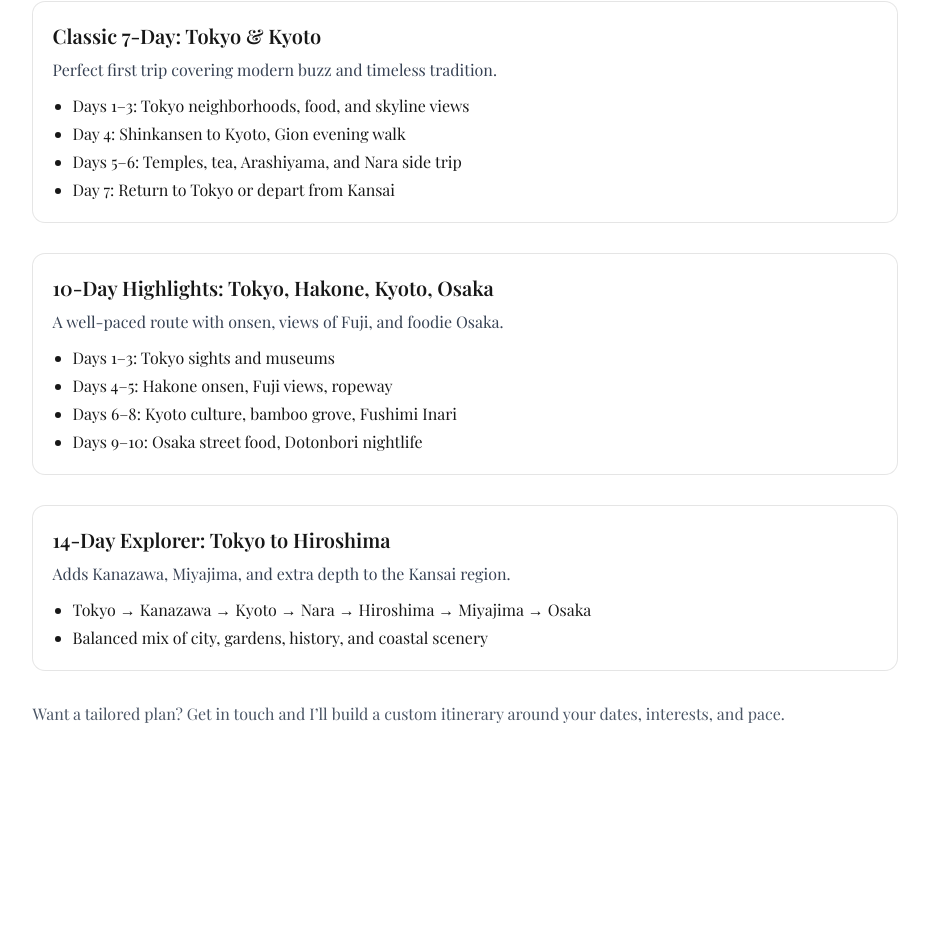
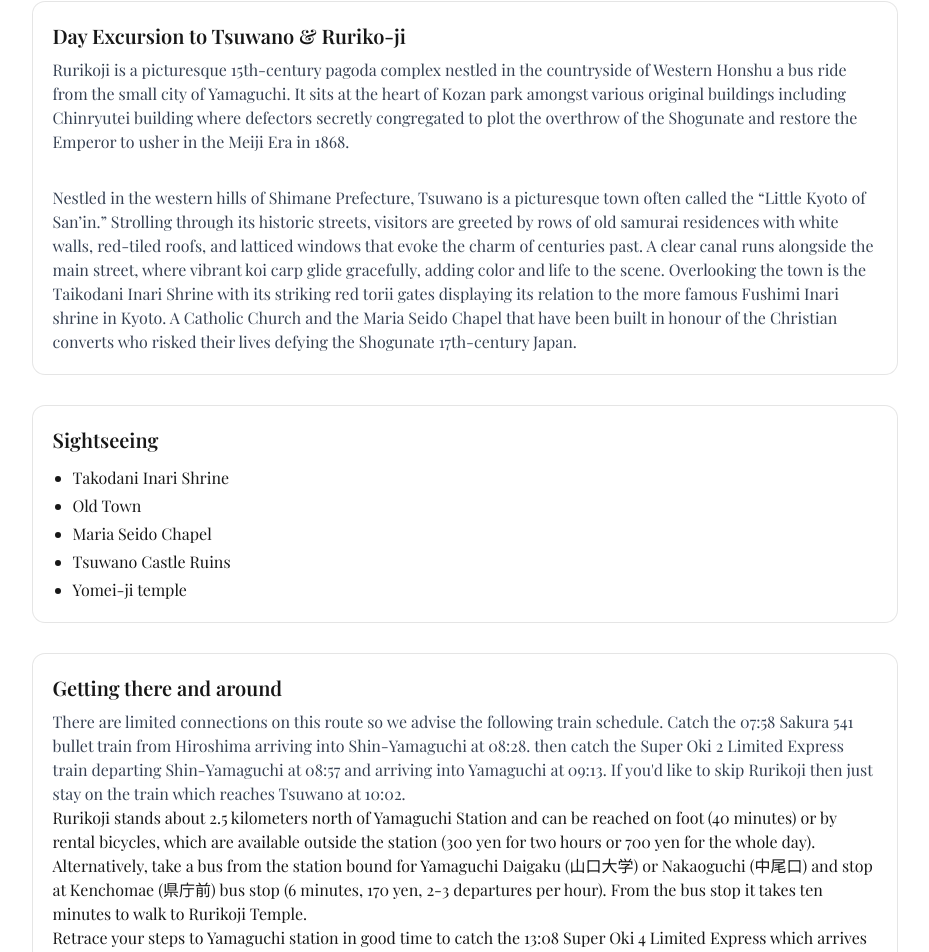
Before and after one commit to rikharthulee/Japan-Man, a Next.js app: page /examples in a window 1280 px wide. Shown: the part 336-1288 px from the top of the page, without its empty margins (168-1097 px from the left). Before the commit the page ends 1102 px from the top, so only its background shows below. Built offline with nearby package versions, Linux system fonts and the light colour scheme.

Commit message:
Created contact form and updated sample intinerary

```diff
--- /dev/null
+++ b/src/app/contact/page.jsx
@@ -0,0 +1,14 @@
+import ContactForm from "@/components/ContactForm";
+
+export default function ContactPage() {
+  return (
+    <main className="mx-auto max-w-4xl px-4 py-10">
+      <div className="border-t-2 border-black/10 pt-4">
+        <h1 className="text-3xl md:text-4xl font-medium">Contact</h1>
+        <div className="border-b-2 border-black/10 mt-3" />
+      </div>
+
+      <ContactForm />
+    </main>
+  );
+}
--- a/src/app/examples/page.jsx
+++ b/src/app/examples/page.jsx
@@ -1,3 +1,5 @@
+import CallNowButton from "@/components/CallNowButton";
+
 export default function ExamplesPage() {
   return (
     <main className="mx-auto max-w-4xl px-4 py-10">
@@ -11,53 +13,90 @@ export default function ExamplesPage() {
       <section className="mt-8 space-y-8">
         <article className="p-5 rounded-xl ring-1 ring-black/10">
           <h2 className="text-xl font-semibold">
-            Classic 7-Day: Tokyo & Kyoto
+            Day Excursion to Tsuwano & Ruriko-ji
           </h2>
           <p className="mt-2 text-gray-700">
-            Perfect first trip covering modern buzz and timeless tradition.
+            Rurikoji is a picturesque 15th-century pagoda complex nestled in the
+            countryside of Western Honshu a bus ride from the small city of
+            Yamaguchi. It sits at the heart of Kozan park amongst various
+            original buildings including Chinryutei building where defectors
+            secretly congregated to plot the overthrow of the Shogunate and
+            restore the Emperor to usher in the Meiji Era in 1868.
           </p>
+          <br></br>
+          <p className="mt-2 text-gray-700">
+            Nestled in the western hills of Shimane Prefecture, Tsuwano is a
+            picturesque town often called the “Little Kyoto of San’in.”
+            Strolling through its historic streets, visitors are greeted by rows
+            of old samurai residences with white walls, red-tiled roofs, and
+            latticed windows that evoke the charm of centuries past. A clear
+            canal runs alongside the main street, where vibrant koi carp glide
+            gracefully, adding color and life to the scene. Overlooking the town
+            is the Taikodani Inari Shrine with its striking red torii gates
+            displaying its relation to the more famous Fushimi Inari shrine in
+            Kyoto. A Catholic Church and the Maria Seido Chapel that have been
+            built in honour of the Christian converts who risked their lives
+            defying the Shogunate 17th-century Japan.
+          </p>
+        </article>
+
+        <article className="p-5 rounded-xl ring-1 ring-black/10">
+          <h2 className="text-xl font-semibold">Sightseeing</h2>
           <ul className="mt-3 list-disc pl-5 space-y-1">
-            <li>Days 1–3: Tokyo neighborhoods, food, and skyline views</li>
-            <li>Day 4: Shinkansen to Kyoto, Gion evening walk</li>
-            <li>Days 5–6: Temples, tea, Arashiyama, and Nara side trip</li>
-            <li>Day 7: Return to Tokyo or depart from Kansai</li>
+            <li>Takodani Inari Shrine</li>
+            <li>Old Town</li>
+            <li>Maria Seido Chapel</li>
+            <li>Tsuwano Castle Ruins</li>
+            <li>Yomei-ji temple</li>
           </ul>
         </article>
 
         <article className="p-5 rounded-xl ring-1 ring-black/10">
-          <h2 className="text-xl font-semibold">
-            10-Day Highlights: Tokyo, Hakone, Kyoto, Osaka
-          </h2>
+          <h2 className="text-xl font-semibold">Getting there and around</h2>
           <p className="mt-2 text-gray-700">
-            A well-paced route with onsen, views of Fuji, and foodie Osaka.
+            There are limited connections on this route so we advise the
+            following train schedule. Catch the 07:58 Sakura 541 bullet train
+            from Hiroshima arriving into Shin-Yamaguchi at 08:28. then catch the
+            Super Oki 2 Limited Express train departing Shin-Yamaguchi at 08:57
+            and arriving into Yamaguchi at 09:13. If you'd like to skip Rurikoji
+            then just stay on the train which reaches Tsuwano at 10:02.
           </p>
-          <ul className="mt-3 list-disc pl-5 space-y-1">
-            <li>Days 1–3: Tokyo sights and museums</li>
-            <li>Days 4–5: Hakone onsen, Fuji views, ropeway</li>
-            <li>Days 6–8: Kyoto culture, bamboo grove, Fushimi Inari</li>
-            <li>Days 9–10: Osaka street food, Dotonbori nightlife</li>
-          </ul>
-        </article>
-
-        <article className="p-5 rounded-xl ring-1 ring-black/10">
-          <h2 className="text-xl font-semibold">
-            14-Day Explorer: Tokyo to Hiroshima
-          </h2>
-          <p className="mt-2 text-gray-700">
-            Adds Kanazawa, Miyajima, and extra depth to the Kansai region.
+          <p>
+            {" "}
+            Rurikoji stands about 2.5 kilometers north of Yamaguchi Station and
+            can be reached on foot (40 minutes) or by rental bicycles, which are
+            available outside the station (300 yen for two hours or 700 yen for
+            the whole day).
           </p>
-          <ul className="mt-3 list-disc pl-5 space-y-1">
-            <li>
-              Tokyo → Kanazawa → Kyoto → Nara → Hiroshima → Miyajima → Osaka
-            </li>
-            <li>Balanced mix of city, gardens, history, and coastal scenery</li>
-          </ul>
+          <p>
+            {" "}
+            Alternatively, take a bus from the station bound for Yamaguchi
+            Daigaku (山口大学) or Nakaoguchi (中尾口) and stop at Kenchomae
+            (県庁前) bus stop (6 minutes, 170 yen, 2-3 departures per hour).
+            From the bus stop it takes ten minutes to walk to Rurikoji Temple.
+          </p>
+          <p>
+            {" "}
+            Retrace your steps to Yamaguchi station in good time to catch the
+            13:08 Super Oki 4 Limited Express which arrives into Tsuwano at
+            13:57. The town is small enough to be explored on foot, or there's a
+            bicycle rental shop outside the station (500 yen for the day, shop
+            generally closes at 17.00).
+          </p>
+          <p>
+            {" "}
+            Return on the Super Oki 5 Limited Express leaving Tsuwano at 18:11
+            and reaching Shin-Yamaguchi at 19:14. Catch the Sakura 570 bullet
+            train leaving Shin-Yamaguchi at 19:21 and arriving back into
+            Hiroshima at 19:51.
+          </p>
         </article>
 
         <p className="text-gray-600">
-          Want a tailored plan? Get in touch and I’ll build a custom itinerary
+          Want a tailored plan? Get in touch and I'll build a custom itinerary
           around your dates, interests, and pace.
         </p>
+        <CallNowButton></CallNowButton>
       </section>
     </main>
   );
--- /dev/null
+++ b/src/components/ContactForm.jsx
@@ -0,0 +1,89 @@
+"use client";
+
+import { useState } from "react";
+
+export default function ContactForm() {
+  const [submitted, setSubmitted] = useState(false);
+
+  function onSubmit(e) {
+    e.preventDefault();
+    const form = e.currentTarget;
+    if (!form.checkValidity()) {
+      // Let the browser show native validation messages
+      form.reportValidity();
+      return;
+    }
+    setSubmitted(true);
+    form.reset();
+  }
+
+  return (
+    <div className="mt-8">
+      {submitted ? (
+        <div className="rounded-lg border border-black/10 p-4 bg-white">
+          <p className="text-green-700">Thanks — your message has been noted.</p>
+        </div>
+      ) : null}
+
+      <form noValidate onSubmit={onSubmit} className="space-y-5">
+        <div>
+          <label htmlFor="name" className="block text-sm font-medium text-gray-700">
+            Name
+          </label>
+          <input
+            id="name"
+            name="name"
+            type="text"
+            required
+            className="mt-1 w-full rounded-md border border-black/10 px-3 py-2 focus:outline-none focus:ring-2 focus:ring-black/20"
+          />
+        </div>
+
+        <div>
+          <label htmlFor="email" className="block text-sm font-medium text-gray-700">
+            Email
+          </label>
+          <input
+            id="email"
+            name="email"
+            type="email"
+            required
+            className="mt-1 w-full rounded-md border border-black/10 px-3 py-2 focus:outline-none focus:ring-2 focus:ring-black/20"
+          />
+        </div>
+
+        <div>
+          <label htmlFor="phone" className="block text-sm font-medium text-gray-700">
+            Phone Number
+          </label>
+          <input
+            id="phone"
+            name="phone"
+            type="tel"
+            required
+            className="mt-1 w-full rounded-md border border-black/10 px-3 py-2 focus:outline-none focus:ring-2 focus:ring-black/20"
+          />
+        </div>
+
+        <div>
+          <label htmlFor="message" className="block text-sm font-medium text-gray-700">
+            Message
+          </label>
+          <textarea
+            id="message"
+            name="message"
+            rows={5}
+            required
+            className="mt-1 w-full rounded-md border border-black/10 px-3 py-2 focus:outline-none focus:ring-2 focus:ring-black/20"
+          />
+        </div>
+
+        <div>
+          <button type="submit" className="rounded-full bg-black text-white px-6 py-3 hover:bg-gray-800 transition">
+            Submit
+          </button>
+        </div>
+      </form>
+    </div>
+  );
+}
--- a/src/components/Navbar.jsx
+++ b/src/components/Navbar.jsx
@@ -23,6 +23,7 @@ export default function Navbar() {
     { href: "/blog", label: "Blog" },
     { href: "/about", label: "About" },
     { href: "/faq", label: "FAQ" },
+    { href: "/contact", label: "Contact" },
   ];
 
   return (
```
